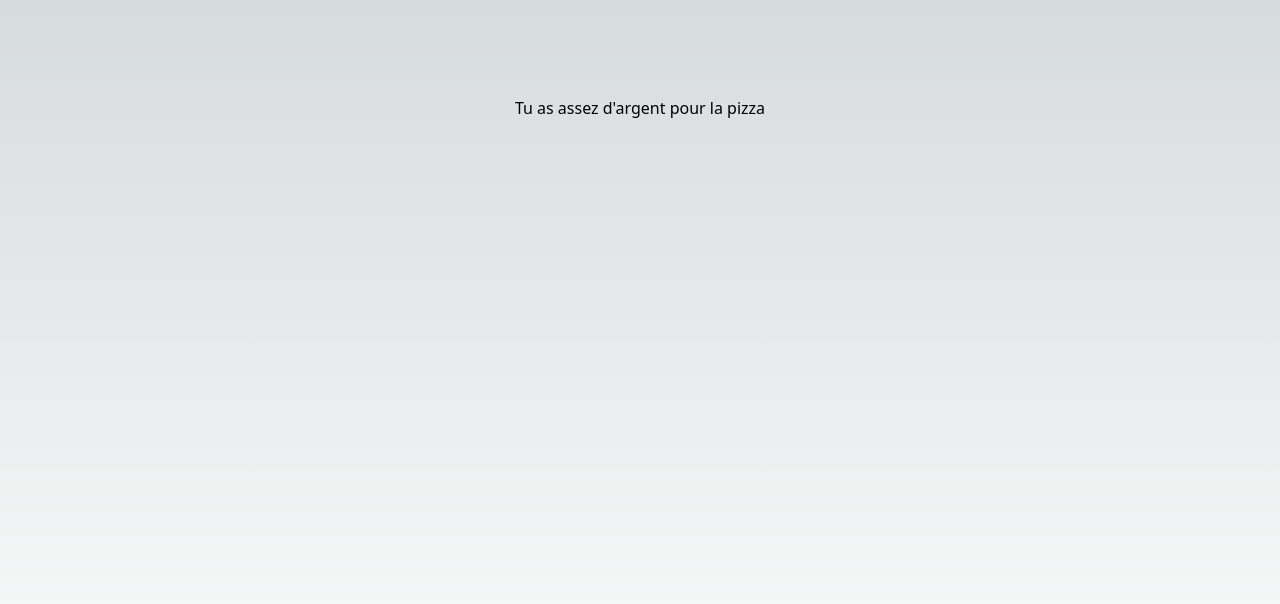
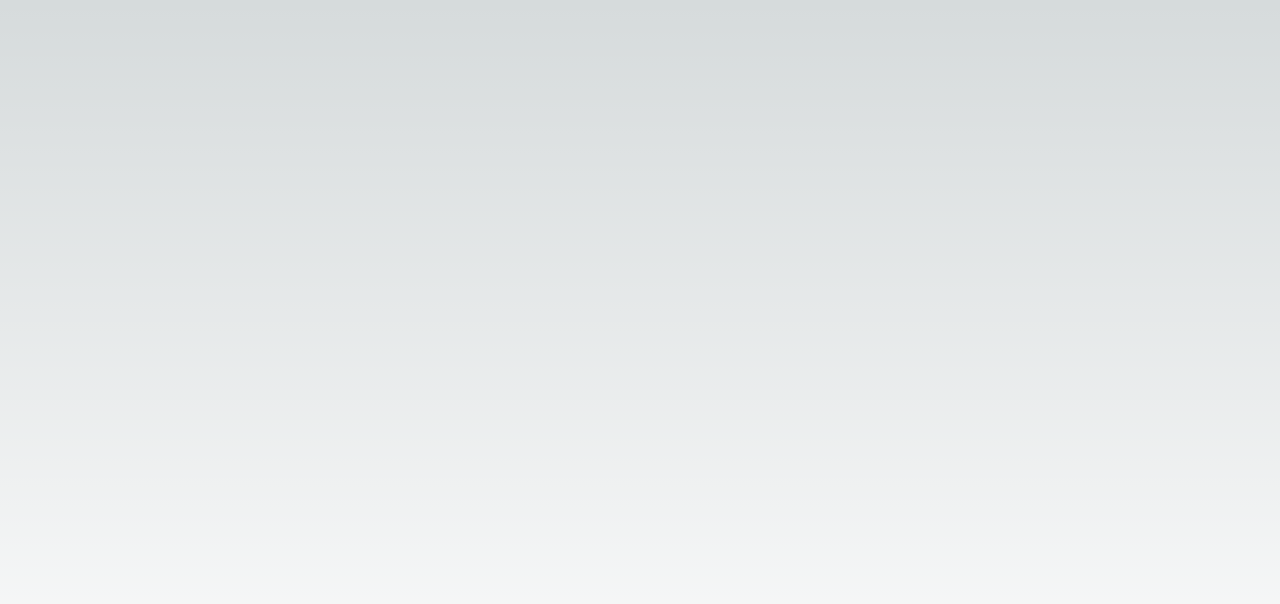
Before and after one commit to MarcAndersonGilles/Javascript-pratice, a Next.js app: page / in a window 1280 px wide. Shown: the top 604 px of the page. Built offline with nearby package versions, Linux system fonts and the light colour scheme.

Commit message:
porfolio debut

```diff
--- a/pages/index.tsx
+++ b/pages/index.tsx
@@ -1,25 +1,13 @@
 import Image from 'next/image'
 import { Inter } from 'next/font/google'
-import Input from '../components/Input'
-import Map from '../components/Map'
-import States from '../components/useState/States'
-import Monster from '@/components/jsonTest/Monster'
-import UseEffectFun from '@/components/useState/UseEffectFun'
-import UseRef from '@/components/useRef/UseRef'
-import Promises from '@/components/promises/Promises'
-import AsyncAwait from '@/components/promises/AsyncAwait'
+
 const inter = Inter({ subsets: ['latin'] })
 
 export default function Home() {
   return (
     <main className="flex min-h-screen flex-col items-center justify-between p-24">
-      {/* <Map />
-      <States /> */}
-      {/* <Monster /> */}
-      {/* { <UseEffectFun /> } */}
-      {/* <UseRef /> */}
-      {/* <Promises /> */}
-      <AsyncAwait />
+
+
     </main>
   )
 }
```
